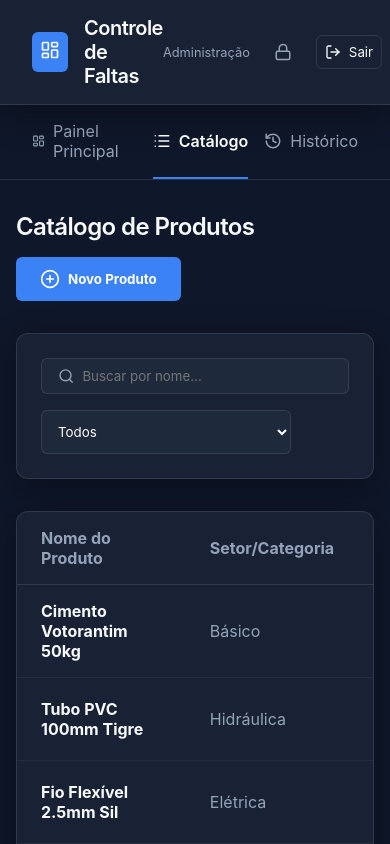
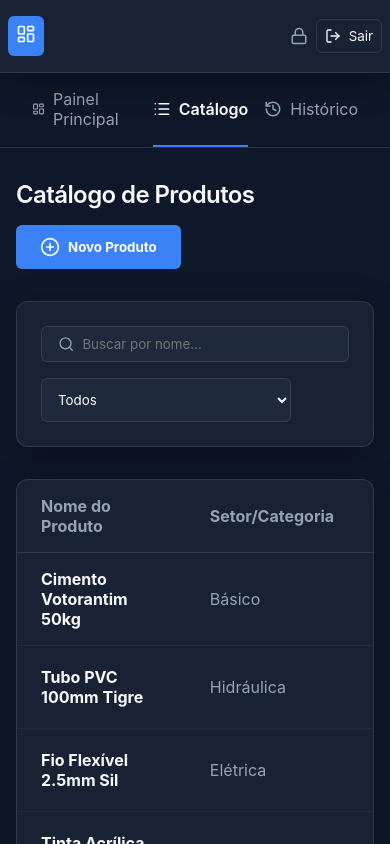
Before and after one commit to desinex10ops/MERCADORIA-EM-FALTA-SO-MADEIRAS, a React (Vite) app: page /produtos in a window 390 px wide. Shown: the top 844 px of the page. Built offline with nearby package versions, Linux system fonts and the light colour scheme; sample sign-in values are in the browser's storage.

Commit message:
Fix mobile header layout

```diff
--- a/src/components/Layout.jsx
+++ b/src/components/Layout.jsx
@@ -39,21 +39,21 @@ export default function Layout({ children }) {
   return (
     <div style={{ display: 'flex', minHeight: '100vh', flexDirection: 'column' }}>
       {/* Top Navbar */}
-      <nav className="glass-panel" style={{
+      <nav className="glass-panel mobile-nav" style={{
         position: 'sticky', top: 0, zIndex: 10, display: 'flex', justifyContent: 'space-between',
         alignItems: 'center', padding: '1rem 2rem', borderRadius: 0, borderTop: 0, borderLeft: 0, borderRight: 0
       }}>
-        <div style={{ display: 'flex', alignItems: 'center', gap: '1rem' }}>
+        <div className="mobile-gap" style={{ display: 'flex', alignItems: 'center', gap: '1rem' }}>
           <div style={{ background: 'var(--accent-blue)', padding: '0.5rem', borderRadius: 'var(--radius-sm)' }}>
             {isVendedor ? <PackagePlus size={20} color="white" /> : <LayoutDashboard size={20} color="white" />}
           </div>
-          <h2 style={{ fontSize: '1.25rem' }}>Controle de Faltas</h2>
+          <h2 className="mobile-h2 hide-on-mobile" style={{ fontSize: '1.25rem' }}>Controle de Faltas</h2>
         </div>
 
-        <div style={{ display: 'flex', alignItems: 'center', gap: '1.5rem' }}>
+        <div className="mobile-gap" style={{ display: 'flex', alignItems: 'center', gap: '1.5rem' }}>
           <div style={{ textAlign: 'right', display: 'block' }}>
             <div style={{ fontWeight: '600', color: 'var(--accent-blue)' }}>{user?.nome}</div>
-            <div style={{ fontSize: '0.8rem', color: 'var(--text-secondary)', textTransform: 'capitalize' }}>{user?.role === 'vendedor' ? user?.setor : 'Administração'}</div>
+            <div className="hide-on-mobile" style={{ fontSize: '0.8rem', color: 'var(--text-secondary)', textTransform: 'capitalize' }}>{user?.role === 'vendedor' ? user?.setor : 'Administração'}</div>
           </div>
           <button onClick={() => setShowPasswordModal(true)} style={{
             background: 'transparent', border: 'none', color: 'var(--text-secondary)',
--- a/src/index.css
+++ b/src/index.css
@@ -103,3 +103,11 @@ input, button, select, textarea {
   font-family: inherit;
   outline: none;
 }
+
+/* Responsive Overrides */
+@media (max-width: 600px) {
+  .hide-on-mobile { display: none !important; }
+  .mobile-nav { padding: 1rem 0.5rem !important; }
+  .mobile-gap { gap: 0.5rem !important; }
+  .mobile-h2 { font-size: 1.1rem !important; }
+}
```
